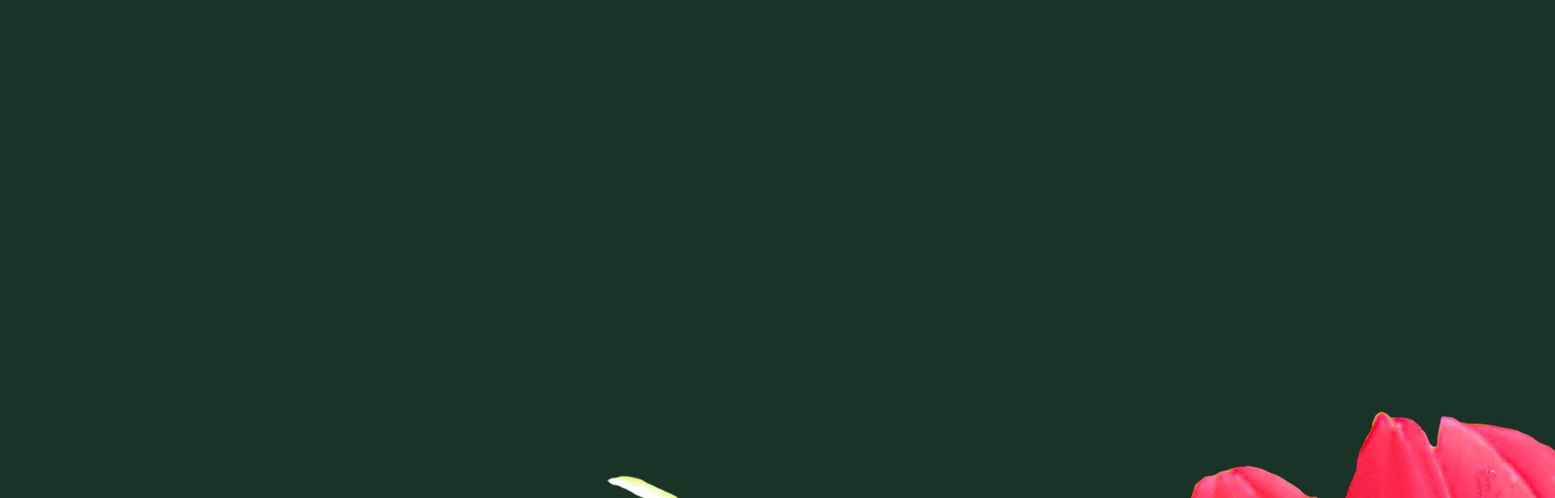
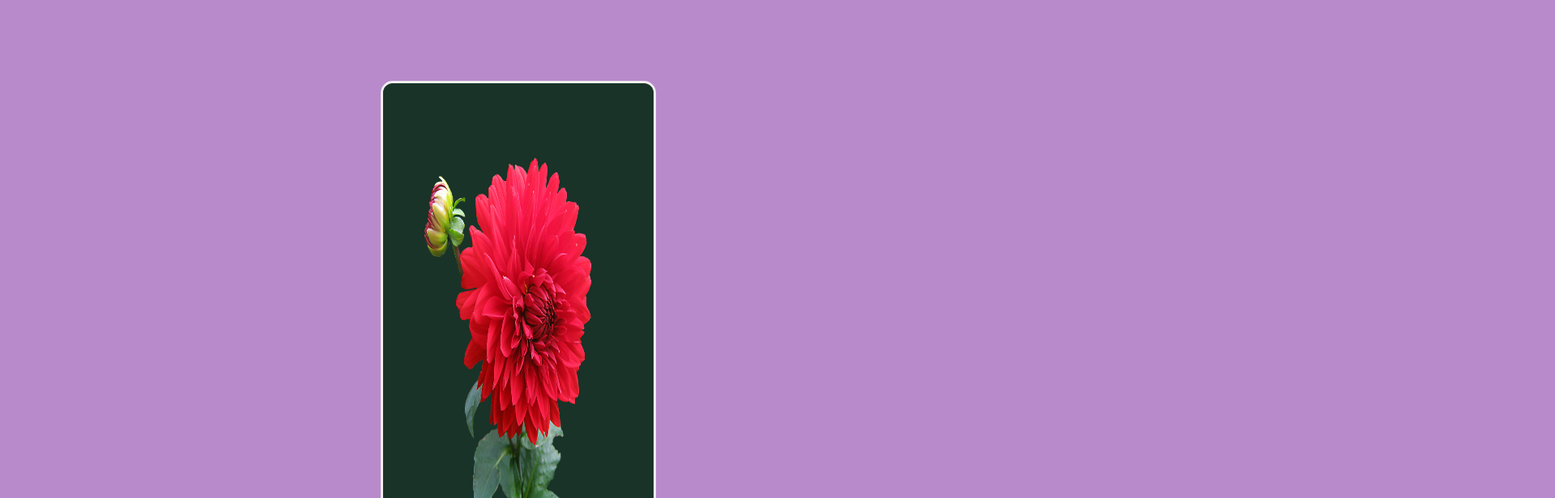
Before and after one commit to Archanach707/Mobile-Tab-Navigation, a plain HTML site: page index.html in a window 1280 px wide. Shown: the top 616 px of the page at 81% size, 1920 px wide, since content can reach past the window. Drawn offline with nearby package versions, Linux system fonts and the light colour scheme.

Commit message:
applying css property

```diff
--- a/assets/style.css
+++ b/assets/style.css
@@ -1,10 +1,52 @@
-@import url('https://fonts.googleapis.com/css2?family=Roboto+Mono&display=swap');
+@import url('https://fonts.googleapis.com/css2?family=Open+sans&display=swap');
 
 * {
   box-sizing: border-box;
 }
 
 body {
-  font-family: 'Poppins', sans-serif;
+  background-color: rgba(155, 89, 182, 0.7);
+  font-family: 'Open sans', sans-serif;
+  display: flex;
+  align-items: center;
+  justify-content: center;
+  height: 100vh;
   margin: 0;
 }
+
+.phone {
+  position: relative;
+  overflow: hidden;
+  border: 3px solid #eee;
+  border-radius: 15px;
+  height: 600px;
+  width: 340px;
+}
+
+.phone .content {
+  opacity: 0;
+  position: absolute;
+  top: 0;
+  left: 0;
+  height: calc(100% - 60px);
+  width: 100%;
+  transition: opacity 0.4s ease;
+}
+
+.phone .content.show {
+  opacity: 1;
+}
+
+.nav {
+  position: absolute;
+  bottom: 0;
+  left: 0;
+  margin-top: -5px;
+  width: 100%;
+}
+
+nav ul {
+  background-color: #fff;
+  display: flex;
+  list-style-type: none;
+}
```
